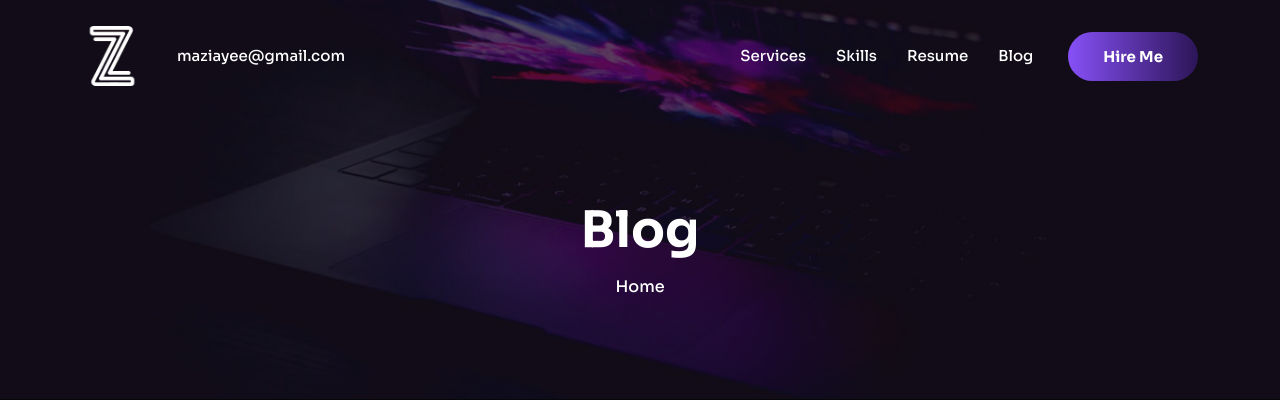
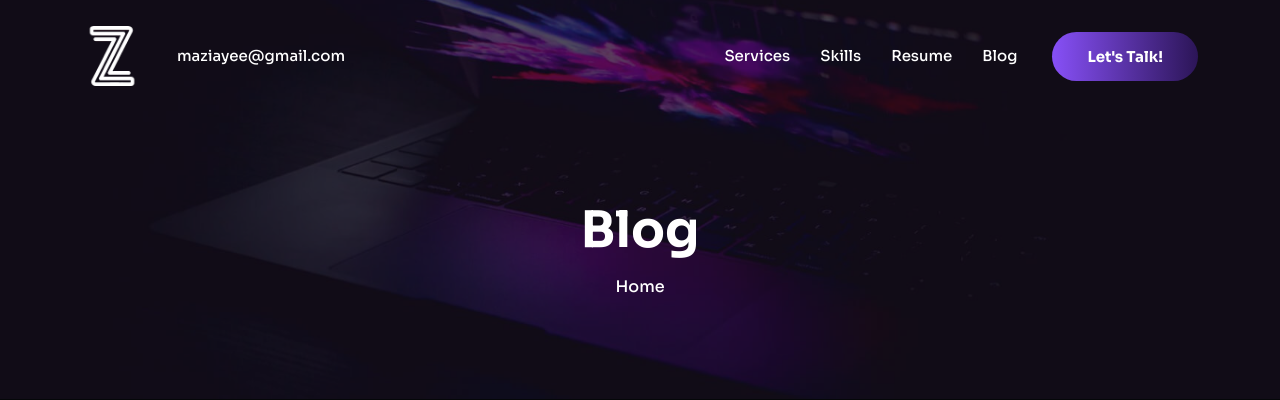
Before and after one commit to MaZiayee/PersonalSite1, a Django app: page /blog/ in a window 1280 px wide. Shown: the top 400 px of the page. Run offline with Django 4.2, Linux system fonts and the light colour scheme; data that the repository does not hold is empty; some libraries are stand-ins or nearby versions; some web fonts are replaced.

Commit message:
update header

```diff
--- a/templates/blog/blog-details.html
+++ b/templates/blog/blog-details.html
@@ -90,7 +90,7 @@
                </div>
 
                <div class="header-button">
-                  <a href="{% url 'website:homepage' %}#contact-section" class="btn tj-btn-primary">Hire Me</a>
+                  <a href="{% url 'website:homepage' %}#contact-section" class="btn tj-btn-primary">Let's Talk!</a>
                </div>
 
                <div class="menu-bar d-lg-none">
@@ -132,7 +132,7 @@
                </div>
 
                <div class="header-button">
-                  <a href="{% url 'website:homepage' %}#contact-section" class="btn tj-btn-primary">Hire Me</a>
+                  <a href="{% url 'website:homepage' %}#contact-section" class="btn tj-btn-primary">Let's Talk!</a>
                </div>
 
                <div class="menu-bar d-lg-none">
--- a/templates/blog/blog-list.html
+++ b/templates/blog/blog-list.html
@@ -92,7 +92,7 @@
           </div>
 
           <div class="header-button">
-            <a href="{% url 'website:homepage' %}#contact-section" class="btn tj-btn-primary">Hire Me</a>
+            <a href="{% url 'website:homepage' %}#contact-section" class="btn tj-btn-primary">Let's Talk!</a>
           </div>
 
           <div class="menu-bar d-lg-none">
@@ -136,7 +136,7 @@
           </div>
 
           <div class="header-button">
-            <a href="{% url 'website:homepage' %}#contact-section" class="btn tj-btn-primary">Hire Me</a>
+            <a href="{% url 'website:homepage' %}#contact-section" class="btn tj-btn-primary">Let's Talk!</a>
           </div>
 
           <div class="menu-bar d-lg-none">
--- a/templates/website/index.html
+++ b/templates/website/index.html
@@ -89,7 +89,7 @@
                         </nav>
                     </div>
                     <div class="header-button">
-                        <a href="#contact-section" class="btn tj-btn-primary">Hire Me!</a>
+                        <a href="#contact-section" class="btn tj-btn-primary">Let's Talk!</a>
                     </div>
                     <div class="menu-bar d-lg-none">
                         <button>
@@ -131,7 +131,7 @@
                     </div>
 
                     <div class="header-button">
-                        <a href="#contact-section" class="btn tj-btn-primary">Hire Me!</a>
+                        <a href="#contact-section" class="btn tj-btn-primary">Let's Talk!</a>
                     </div>
 
                     <div class="menu-bar d-lg-none">
```
